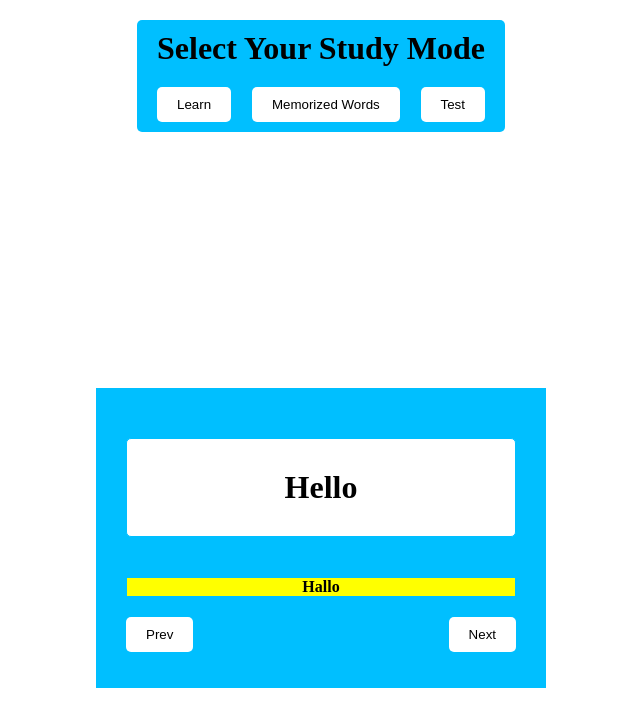
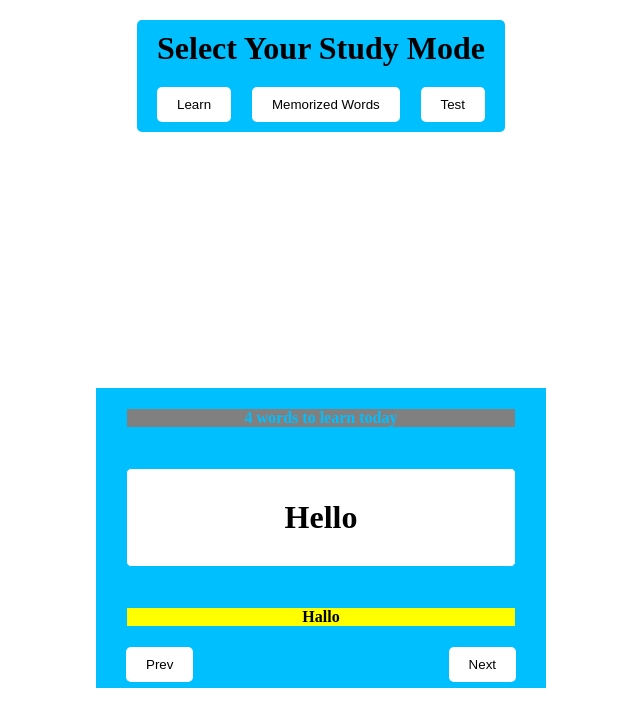
Before and after one commit to MrGultekin/language-app, a Vue app: page / in a window 1280 px wide. Both pictures are taken after a click on the button "Learn". Shown: the top 726 px of the page, without its empty margins (319-959 px from the left). Built offline with nearby package versions, Linux system fonts and the light colour scheme; data requests are answered from the project's data file.

Commit message:
GOT IN LearnWords.vue number of the words.

```diff
--- a/src/App.vue
+++ b/src/App.vue
@@ -44,9 +44,9 @@
   </div>
 
   <!--  <div class="pl-12 text text-center" v-if="filter === 'all'">-->
-  <!--    <p class="text-sm font-bold">-->
-  <!--      Whole list has {{ vocabStore.getNumberOfAll }} words-->
-  <!--    </p>-->
+  <!--  <p class="text-sm font-bold">-->
+  <!--    Whole list has {{ vocabStore.getNumberOfAll }} words-->
+  <!--  </p>-->
   <!--    <div v-for="vocab in vocabStore.vocabs" :key="vocab.id">-->
   <!--      <VocabDetails :vocabProp="vocab" />-->
   <!--    </div>-->
@@ -96,7 +96,7 @@ export default {
     // fetch vocabs from store
     vocabStore.fetchVocabs();
 
-    const modeValue = ref("learn");
+    const modeValue = ref("");
 
     const mode = (mode) => {
       console.log(mode);
--- a/src/assets/main.css
+++ b/src/assets/main.css
@@ -102,3 +102,10 @@ background-color: yellow;
     font-size: 20px;
     color: deepskyblue;
 }
+.total-words {
+    text-align: center;
+    margin-top: 10px;
+    font-size: 16px;
+    color: deepskyblue;
+    background-color: grey;
+}
--- a/src/components/LearnWords.vue
+++ b/src/components/LearnWords.vue
@@ -1,5 +1,6 @@
 <template>
   <div v-if="vocabProp[all.i]" class="front-card">
+    <h3 class="total-words">{{ vocabProp.length }} words to learn today</h3>
     <!--<h2>{{ vocabProp[all.i].word }}</h2>-->
     <h2>{{ vocabProp[all.i].word }}</h2>
     <!--    <h2>{{ vocabProp[all.i].word }}</h2>-->
```
